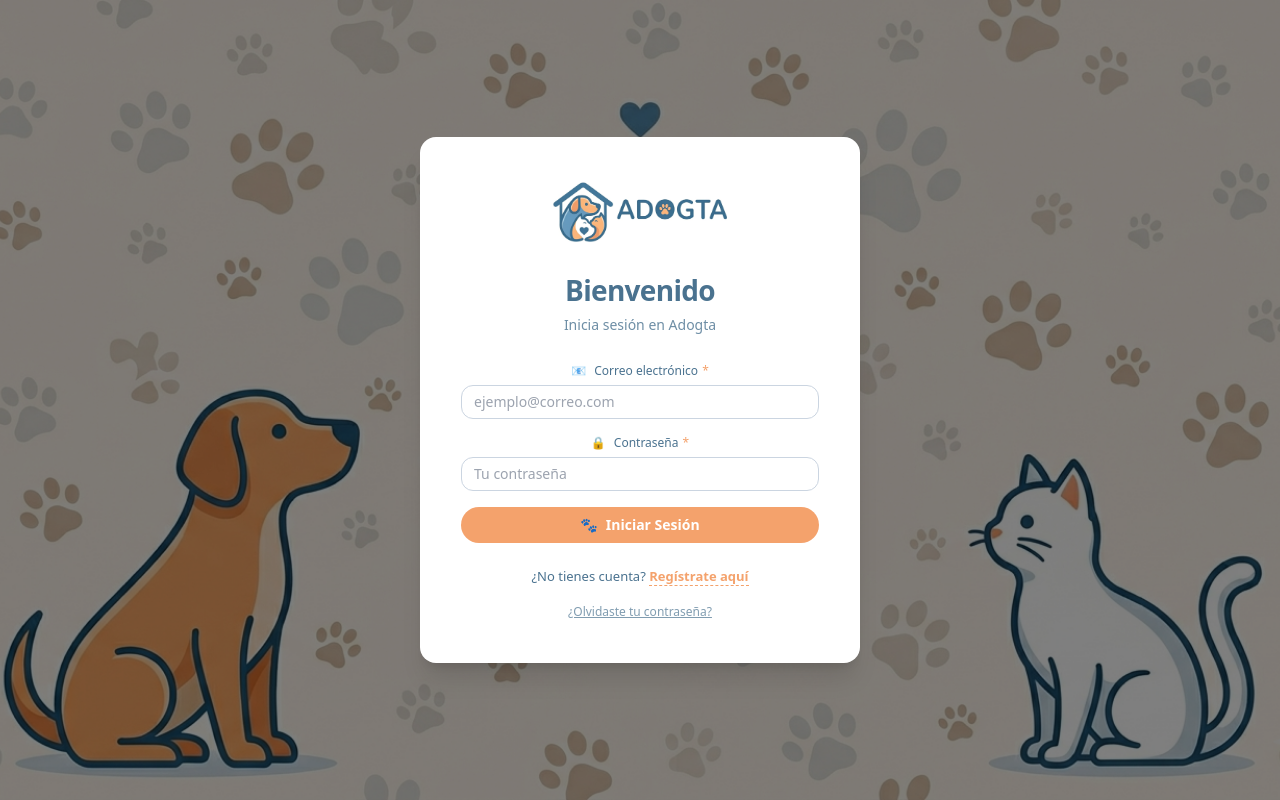
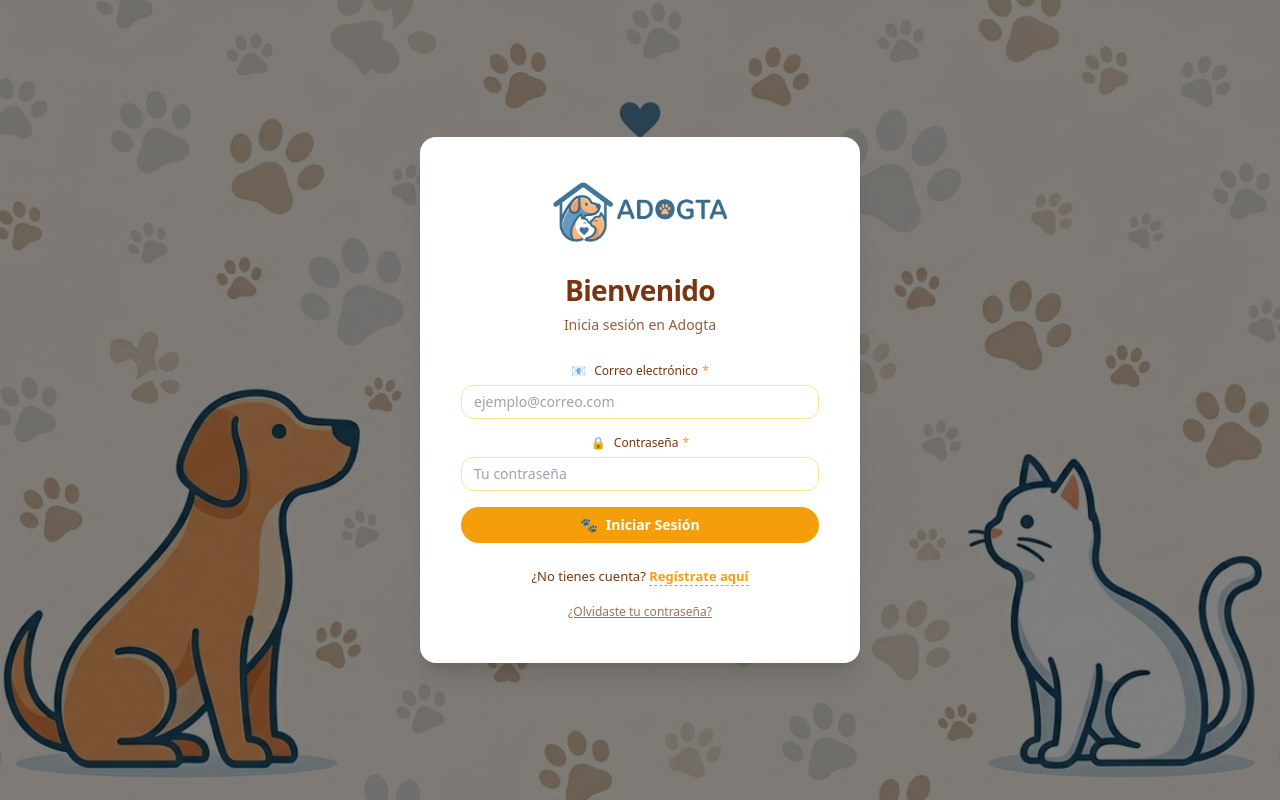
Before and after one commit to ids-fciencias-7009-2026-2/kernel-adogta-frontend, a React (Vite) app: page /login in a window 1280 px wide. Built offline with nearby package versions, Linux system fonts and the light colour scheme.

Commit message:
Nueva paleta de colores.

```diff
--- a/src/components/common/Slider.jsx
+++ b/src/components/common/Slider.jsx
@@ -37,10 +37,6 @@ const Slider = ({
           disabled={disabled}
           className="w-full accent-adogta-secondary disabled:opacity-50"
         />
-        <div className="flex justify-between text-xs text-adogta-primary/60">
-          <span>{labels[min] || 'Mínimo'}</span>
-          <span>{labels[max] || 'Máximo'}</span>
-        </div>
       </div>
     );
   };
--- a/tailwind.config.js
+++ b/tailwind.config.js
@@ -7,11 +7,11 @@ export default {
   theme: {
     extend: {
       colors: {
-        'adogta-primary': '#4A728F',
-        'adogta-secondary': '#F4A26C',
-        'adogta-background': '#E6DCC8',
+        'adogta-primary': '#78350F',
+        'adogta-secondary': '#F59E0B',
+        'adogta-background': '#FEF3C7',
         'adogta-white': '#FFFFFF',
-        'adogta-border': '#CBD5E1',
+        'adogta-border': '#FDE68A',
         'adogta-notification': '#E8F3F0',
         'adogta-error': '#FEF2F0',
       },
```
